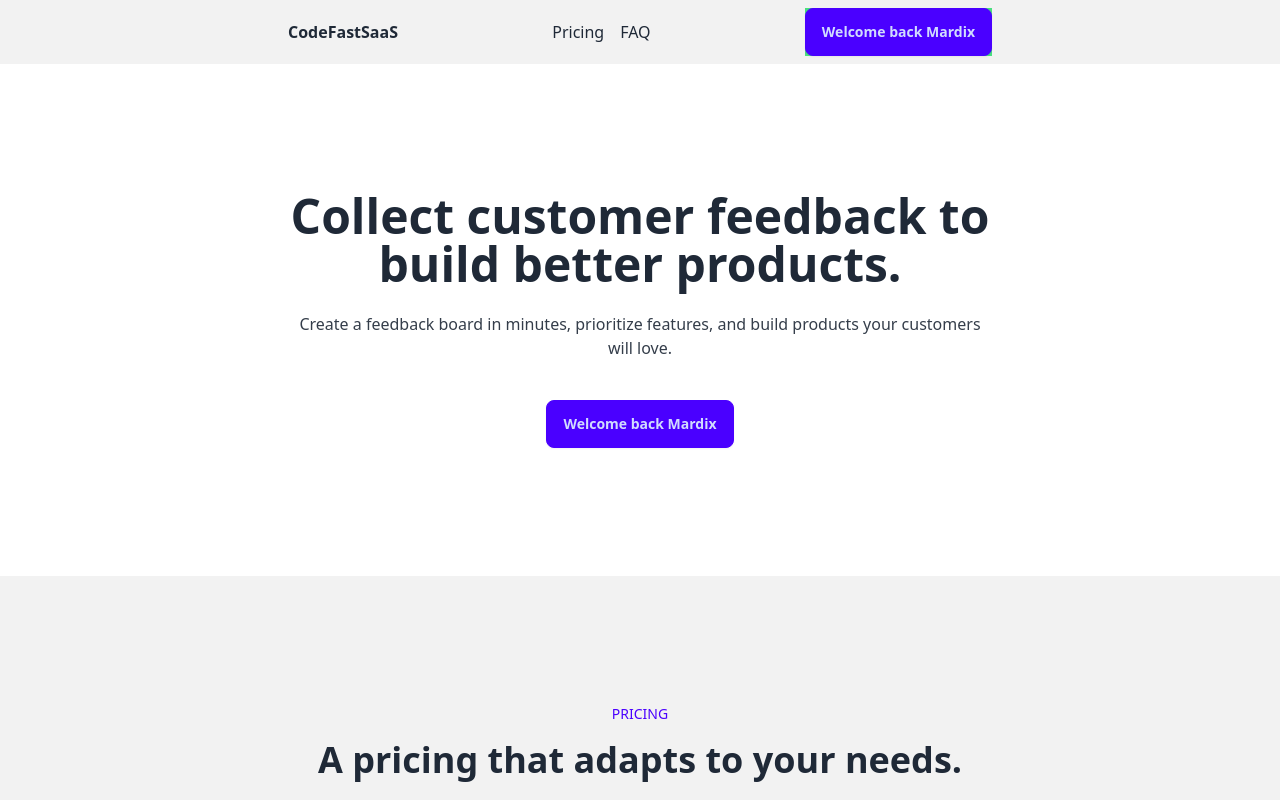
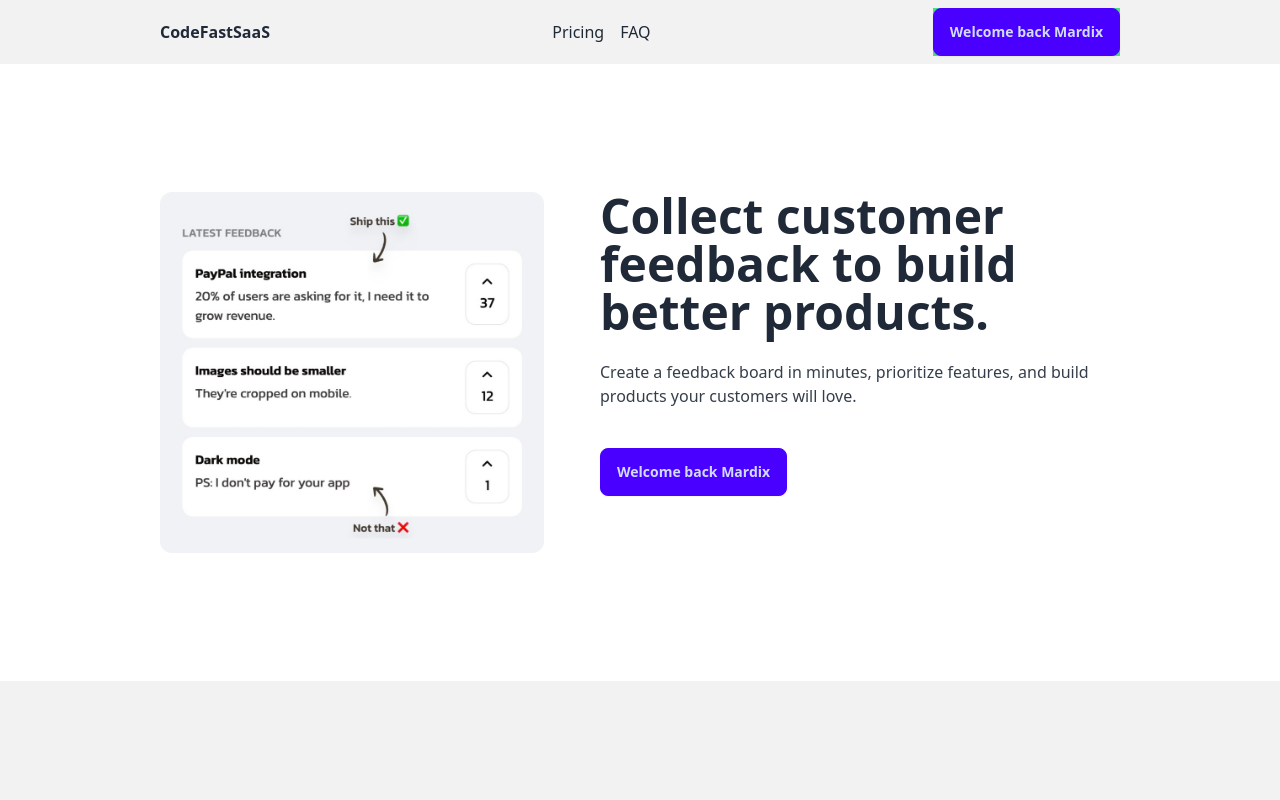
Before and after one commit to ddpisces/codefast-saas, a Next.js app: page / in a window 1280 px wide. Shown: the top 800 px of the page. Built offline with nearby package versions, Linux system fonts and the light colour scheme.

Commit message:
process images

```diff
--- a/app/page.js
+++ b/app/page.js
@@ -1,6 +1,8 @@
 import ButtonLogin from "./components/ButtonLogin";
 import ListItems from "./components/ListItems";
 import FAQListItems from "./components/FAQListItems";
+import Image from "next/image";
+import productDemo from "./productDemo.jpeg";
 
 export default function Home() {
   const isLoggedIn = true;
@@ -20,7 +22,7 @@ export default function Home() {
     <main>
       {/* HEADER */}
       <section className="bg-base-200">
-        <div className="max-w-3xl mx-auto bg-base-200 flex justify-between items-center px-8 py-2">
+        <div className="max-w-5xl mx-auto bg-base-200 flex justify-between items-center px-8 py-2">
           <div className="font-bold">CodeFastSaaS</div>
           <div className="space-x-4 max-md:hidden">
             <a className="link link-hover" href="#pricing">
@@ -37,7 +39,14 @@ export default function Home() {
       </section>
 
       {/* HERO */}
-      <section className="px-8 text-center py-32 max-w-3xl mx-auto">
+      <section className="px-8 text-center lg:text-left py-32 max-w-5xl mx-auto flex flex-col lg:flex-row gap-14 items-center lg:items-start">
+        <Image
+          src={productDemo}
+          alt="Product Demo"
+          className="w-96 rounded-xl"
+        />
+
+        <div>
           <h1 className="text-4xl lg:text-5xl font-extrabold mb-6">
             Collect customer feedback to build better products.
           </h1>
@@ -47,6 +56,7 @@ export default function Home() {
           </div>
 
           <ButtonLogin isLoggedIn={isLoggedIn} name={name} />
+        </div>
       </section>
 
       {/* PRICING */}
```
Also changed, not shown: app/productDemo.jpeg (added), app/public/assets/productDemo.jpeg (added). Lines whose indentation alone changed are shown as unchanged.
